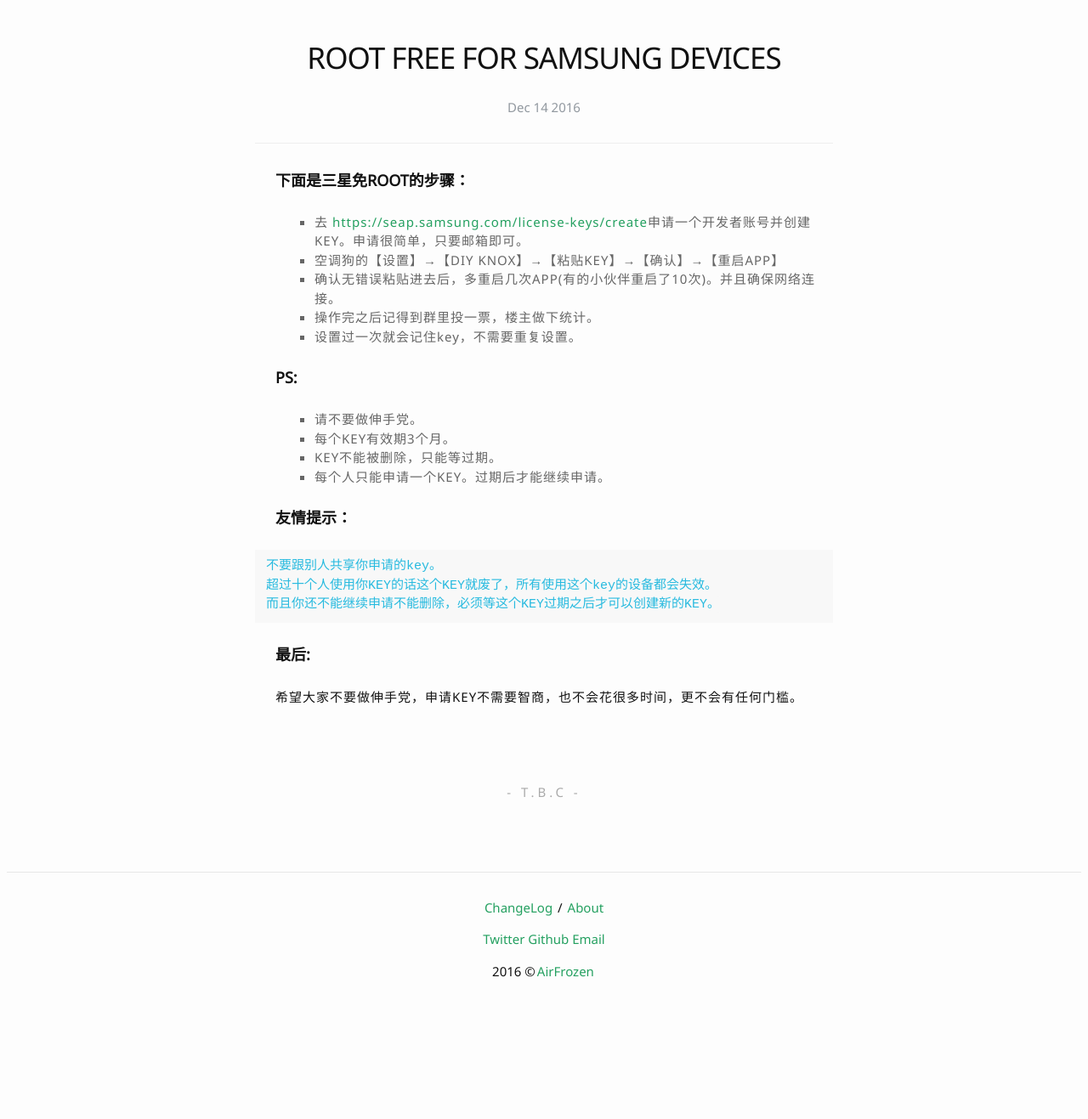
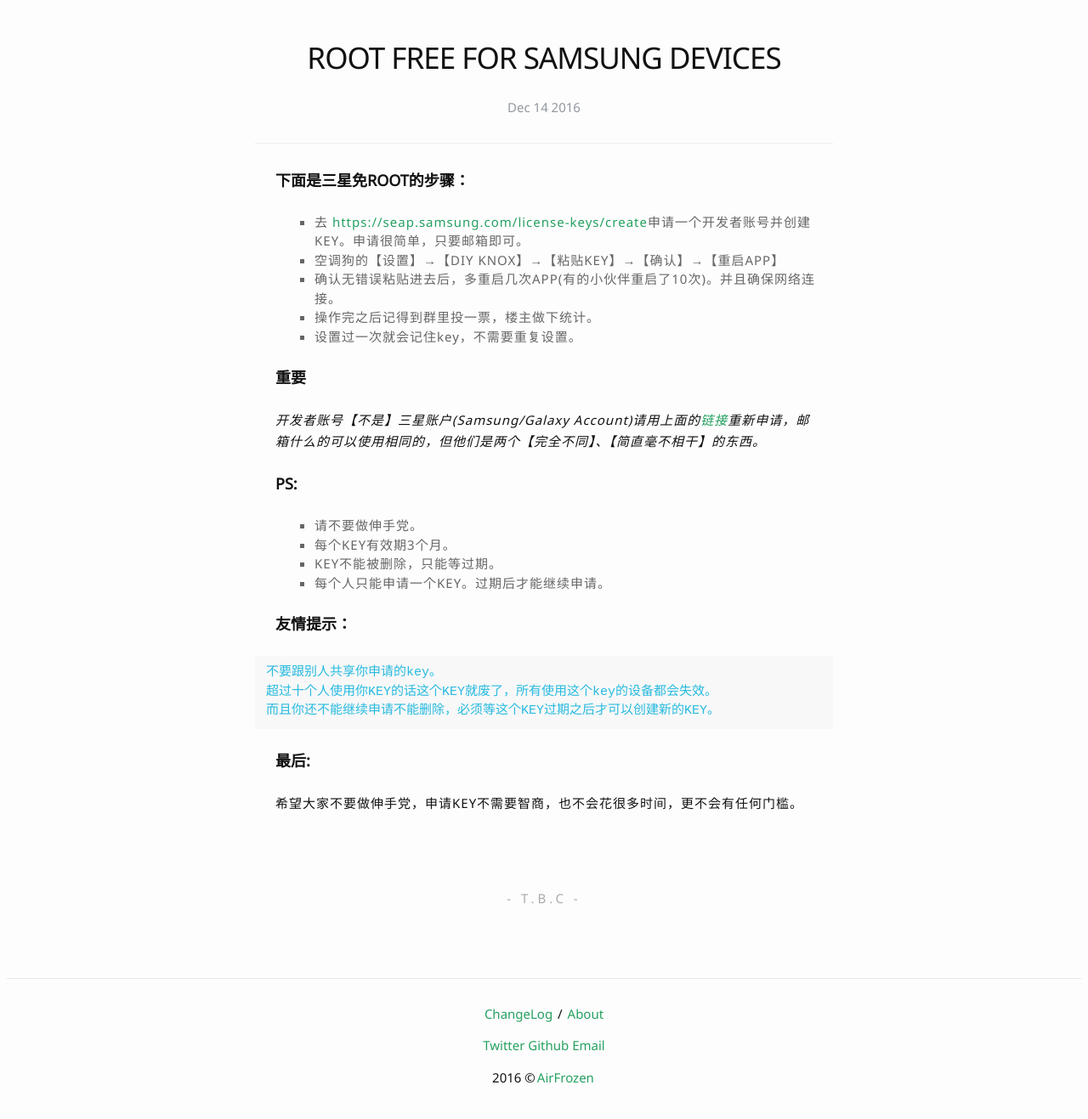
Before and after one commit to hyongbai/AirFrozen, a Jekyll site: the page built from _posts/2016-12-14-way-2-knox-4-samsung.md, in a window 1280 px wide. Shown: the whole page at 85% size. Built offline with Jekyll 4.4.1, drawn with Linux system fonts in a browser that asks for light colours; nearby versions of some CDN libraries; before the commit the page ends 1192 px from its top, so only the background shows below that.

Commit message:
[edit]update notice

```diff
--- a/_posts/2016-12-14-way-2-knox-4-samsung.md
+++ b/_posts/2016-12-14-way-2-knox-4-samsung.md
@@ -12,6 +12,10 @@ permalink: /way2knox4sansumg/
 - 确认无错误粘贴进去后，多重启几次APP(有的小伙伴重启了10次)。并且确保网络连接。
 - 操作完之后记得到群里投一票，楼主做下统计。
 - 设置过一次就会记住key，不需要重复设置。
+
+### 重要
+
+*开发者账号【不是】三星账户(Samsung/Galaxy Account)请用上面的[链接](https://seap.samsung.com/license-keys/create)重新申请，邮箱什么的可以使用相同的，但他们是两个【完全不同】、【简直毫不相干】的东西。*
 
 ### PS:
 
```
